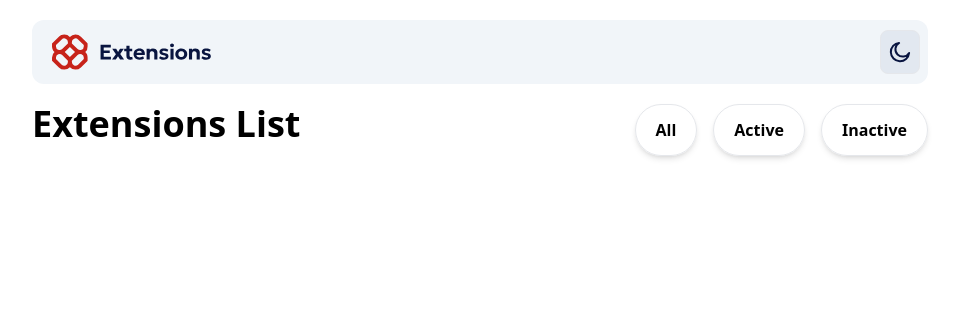
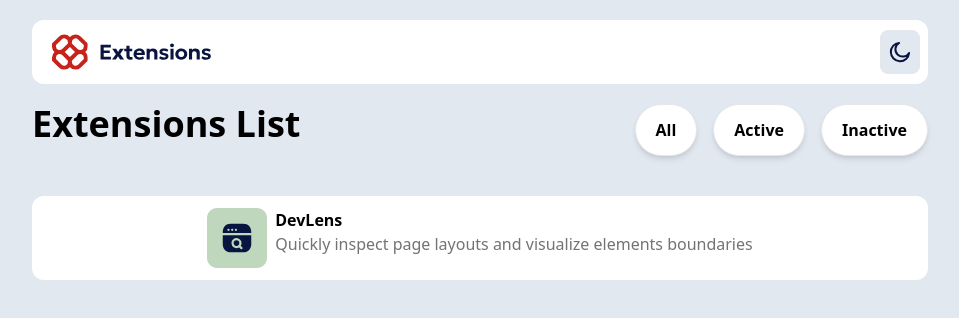
Before and after one commit to evbomwan/browser-extension-manager-ui-tailwind, a website built with Vite: page index.html in a window 1280 px wide. Shown: the whole page, without its empty margins (160-1119 px from the left). Built offline with nearby package versions, Linux system fonts and the light colour scheme.

Commit message:
updated on the source code

```diff
--- a/index.html
+++ b/index.html
@@ -6,17 +6,32 @@
     <meta name="viewport" content="width=device-width, initial-scale=1.0" />
     <title>Browser Extension Manager</title>
   </head>
-  <body class="h-screen">
-    <div class="flex justify-between items-center my-5 bg-slate-100 rounded-xl h-16 w-80 mx-auto md:w-full md:max-w-2xl lg:w-full lg:max-w-4xl">
+  <body class="h-screen bg-slate-200">
+    <div class="flex justify-between items-center my-5 bg-white rounded-xl h-16 w-80 mx-auto md:w-full md:max-w-2xl lg:w-full lg:max-w-4xl">
       <div class="flex items-center h-full pl-5"><img src="./images/logo.svg" alt="" class="w-40"></div>
       <div class="border bg-slate-200 flex w-10 h-11 px-2 rounded-lg mr-2 hover:bg-neutral-400"><img src="./images/icon-moon.svg" alt=""></div>
     </div>
     <div class="w-80 mx-auto md:w-full md:max-w-2xl lg:w-full lg:max-w-4xl md:flex justify-between">
       <h1 class="font-bold text-4xl text-center mb-3">Extensions List</h1>
       <div class="flex justify-between gap-4">
-        <button class="filter-btn border rounded-full px-5 py-2 font-bold shadow-md hover:text-white hover:bg-red-500 focus:outline-2 focus:outline-offset-2 focus:outline-red-400 active:bg-red-700">All</button>
-        <button class="filter-btn border rounded-full px-5 py-2 font-bold shadow-md hover:text-neutral-500 hover:bg-neutral-100 focus:outline-2 focus:outline-offset-2 focus:outline-red-400 active:bg-red-700">Active</button>
-        <button class="filter-btn border rounded-full px-5 py-2 font-bold shadow-md hover:text-white hover:bg-red-500 focus:outline-2 focus:outline-offset-2 focus:outline-red-400 active:bg-red-700">Inactive</button>
+        <button class="filter-btn bg-white border rounded-full px-5 py-2 font-bold shadow-md hover:text-white hover:bg-red-500 focus:outline-2 focus:outline-offset-2 focus:outline-red-400 active:bg-red-700">All</button>
+        <button class="filter-btn bg-white border rounded-full px-5 py-2 font-bold shadow-md hover:text-neutral-500 hover:bg-neutral-100 focus:outline-2 focus:outline-offset-2 focus:outline-red-400 active:bg-red-700">Active</button>
+        <button class="filter-btn bg-white border rounded-full px-5 py-2 font-bold shadow-md hover:text-white hover:bg-red-500 focus:outline-2 focus:outline-offset-2 focus:outline-red-400 active:bg-red-700">Inactive</button>
+      </div>
+    </div>
+
+    <div class="w-80 rounded-xl bg-white mx-auto my-10 md:w-full md:max-w-2xl lg:w-full lg:max-w-4xl lg:grid">
+      <div class="p-3">
+        <div class="flex justify-center items-start gap-2">
+            <img src="./images/logo-devlens.svg" alt="">
+            <div>
+              <h1 class="font-bold">DevLens</h1>
+              <p class="text-neutral-500">Quickly inspect page layouts and visualize elements boundaries</p>
+            </div>
+        </div>
+        <div>
+
+        </div>
       </div>
     </div>
     <script type="module" src="/src/main.js"></script>
```
Also changed, not shown: images/logo-devlens.svg (added).
